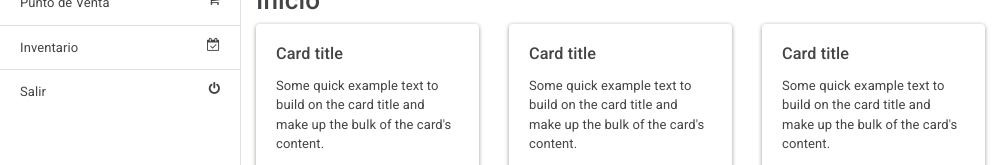
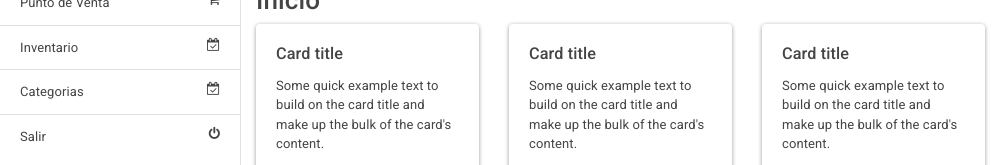
Before and after one commit to Isargenys/IF_Sales, an Electron app: page src/pages/mainwindow.html in a window 1000 px wide. Shown: the part 120-285 px from the top of the page. Drawn offline with nearby package versions, Linux system fonts and the light colour scheme.

Commit message:
Creacion carpeta categoria

```diff
--- a/src/pages/mainwindow.html
+++ b/src/pages/mainwindow.html
@@ -21,6 +21,7 @@
         <a href="../mainwindow.html" class="list-group-item list-group-item-action bg-light">Inicio <i class="fa fa-home float-right"></i></a>
         <a href="#" class="list-group-item list-group-item-action bg-light">Punto de Venta <i class="fa fa-shopping-cart float-right"></i></a>
         <a href="../pages/inventory/index.html" class="list-group-item list-group-item-action bg-light">Inventario <i class="fa fa-calendar-check-o float-right"></i></a>
+        <a href="../pages/Categorias/index.html" class="list-group-item list-group-item-action bg-light">Categorias <i class="fa fa-calendar-check-o float-right"></i></a>
         <a href="#" class="list-group-item list-group-item-action bg-light">Salir <i class="fa fa-power-off float-right"></i></a>
         <!-- <a href="#" class="list-group-item list-group-item-action bg-light">Profile</a>
         <a href="#" class="list-group-item list-group-item-action bg-light">Status</a> -->
```
Also changed, not shown: src/pages/Categorias/index.html (added), 4 other files.
